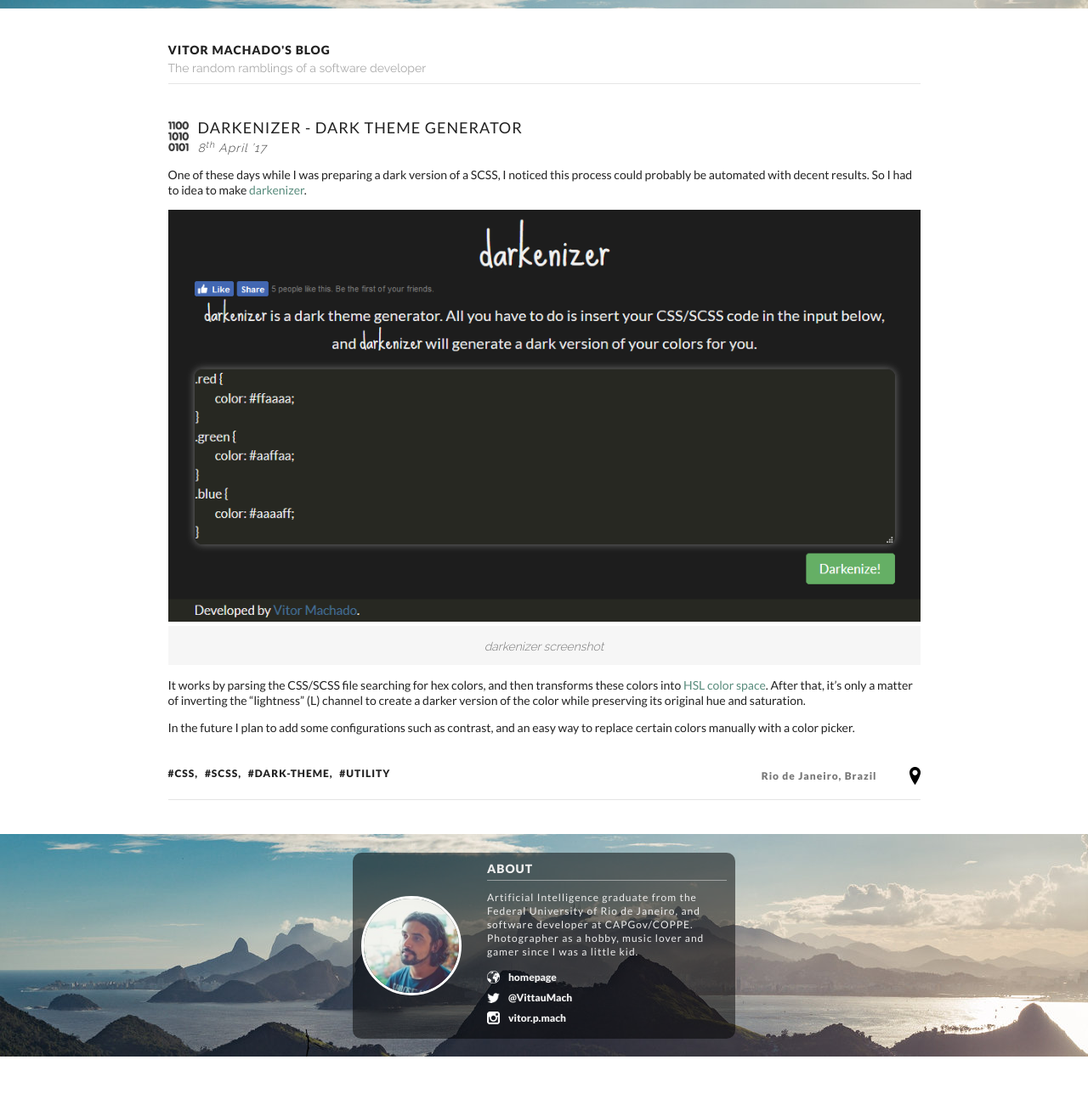
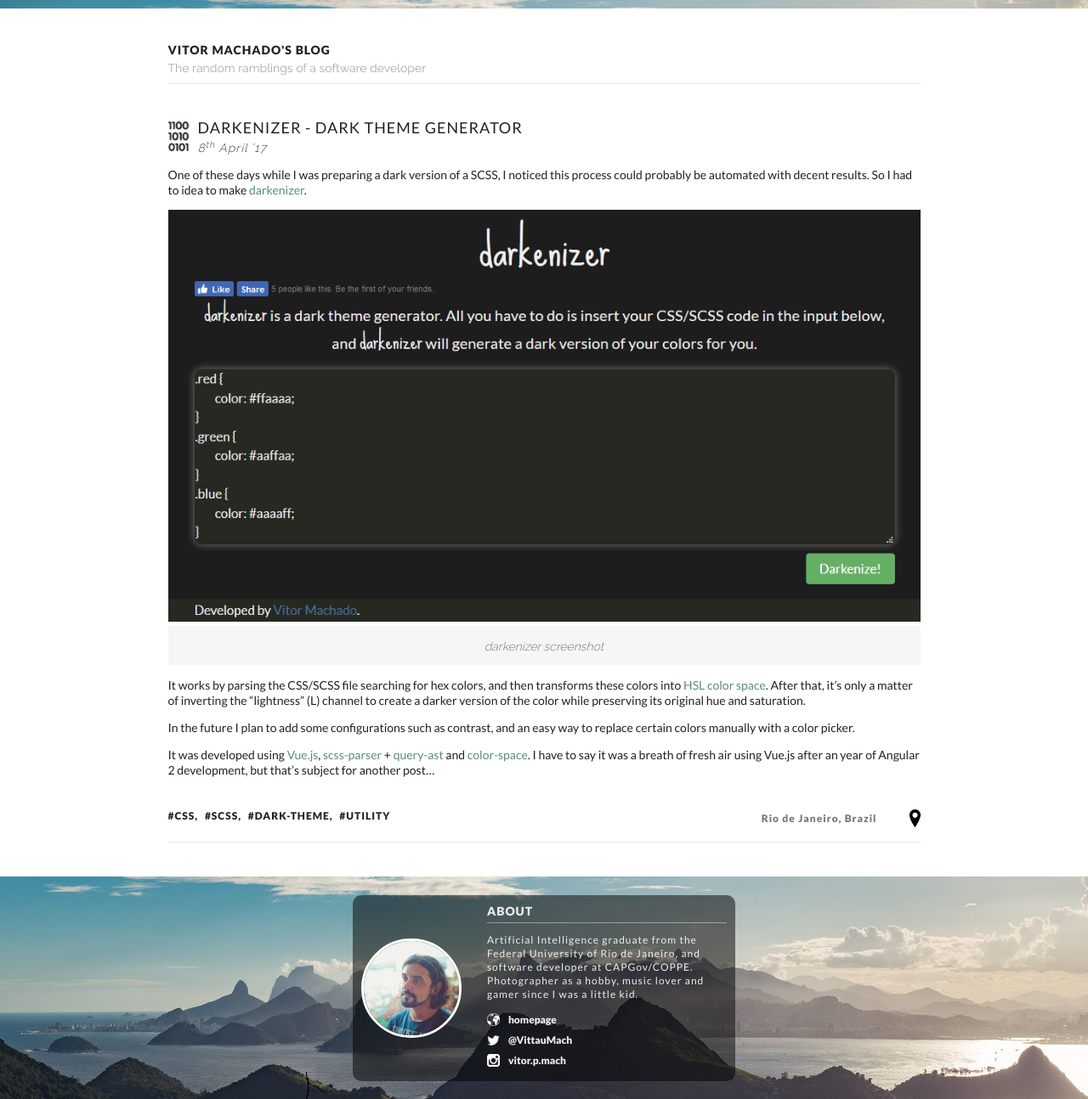
Before and after one commit to vittau/blog, a Jekyll site: the page built from _posts/2017-04-08-darkenizer-dark-theme-generator.markdown, in a window 1280 px wide. Shown: the whole page at 85% size. Built offline with Jekyll 4.4.1, drawn with Linux system fonts in a browser that asks for light colours; comment, search, counter and statistics services are not loaded; before the commit the page ends 1244 px from its top, so only the background shows below that.

Commit message:
Tech used

```diff
--- a/_posts/2017-04-08-darkenizer-dark-theme-generator.markdown
+++ b/_posts/2017-04-08-darkenizer-dark-theme-generator.markdown
@@ -17,3 +17,5 @@ One of these days while I was preparing a dark version of a SCSS, I noticed this
 It works by parsing the CSS/SCSS file searching for hex colors, and then transforms these colors into <a href="https://en.wikipedia.org/wiki/HSL_and_HSV" target="_blank">HSL color space</a>. After that, it's only a matter of inverting the "lightness" (L) channel to create a darker version of the color while preserving its original hue and saturation.
 
 In the future I plan to add some configurations such as contrast, and an easy way to replace certain colors manually with a color picker.
+
+It was developed using <a href="https://vuejs.org/" target="_blank">Vue.js</a>, <a href="https://www.npmjs.com/package/scss-parser" target="_blank">scss-parser</a> + <a href="https://www.npmjs.com/package/query-ast" target="_blank">query-ast</a> and <a href="https://www.npmjs.com/package/color-space" target="_blank">color-space</a>. I have to say it was a breath of fresh air using Vue.js after an year of Angular 2 development, but that's subject for another post...
```
